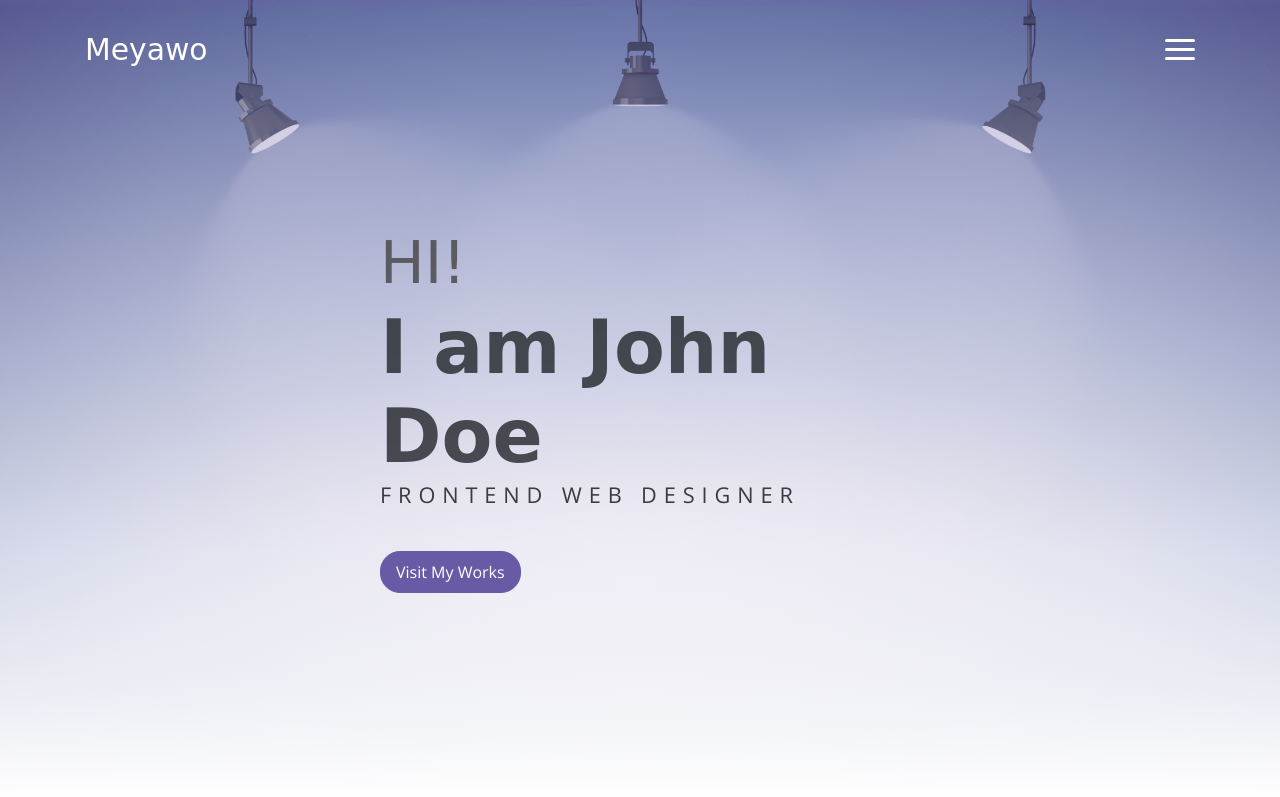
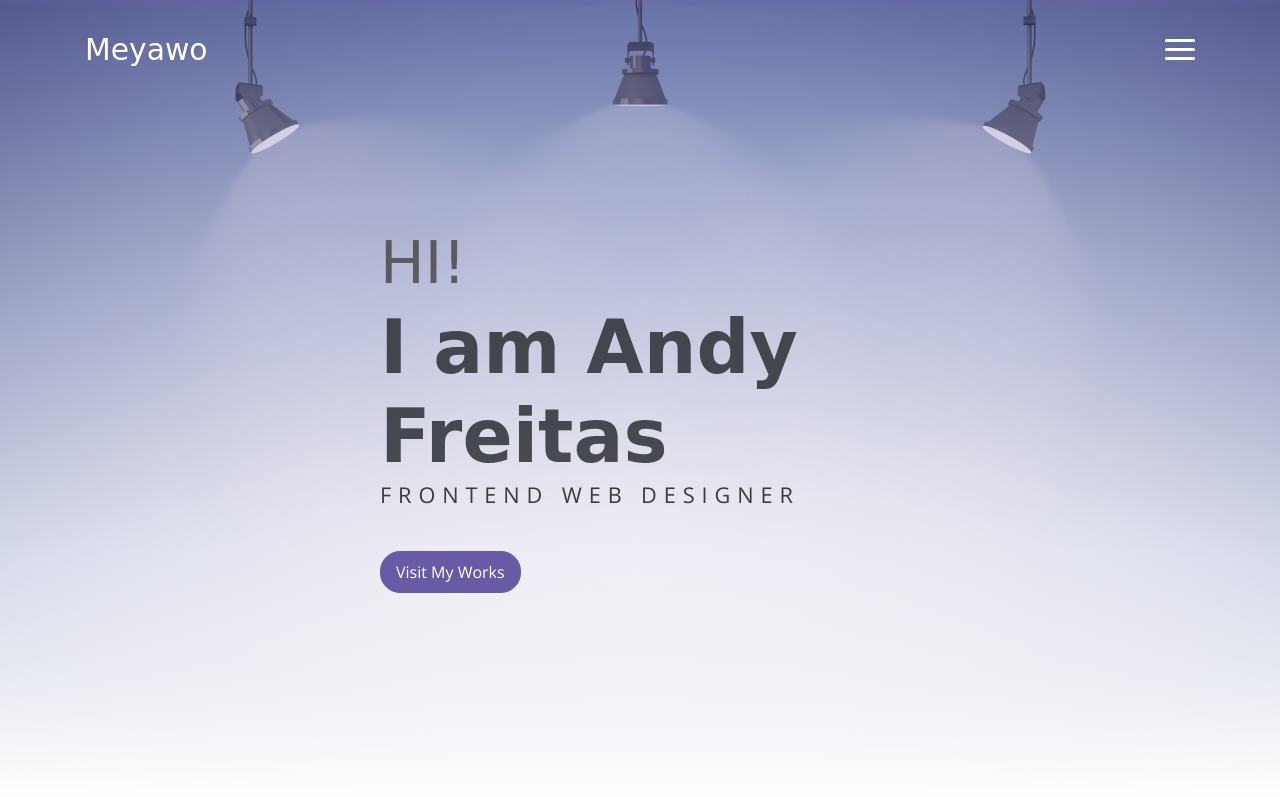
Before and after one commit to MilhoDaMadeira/myPorfolio, a website: page index.html in a window 1280 px wide. Shown: the top 797 px of the page. Drawn offline with nearby package versions, Linux system fonts and the light colour scheme; a web font is replaced by a local one.

Commit message:
Update index.html

```diff
--- a/index.html
+++ b/index.html
@@ -54,7 +54,7 @@
         <div class="header-content container">
             <h1 class="header-title">
                 <span class="up">HI!</span>
-                <span class="down">I am John Doe</span>
+                <span class="down">I am Andy Freitas</span>
             </h1>
             <p class="header-subtitle">FRONTEND WEB DESIGNER</p>
 
```
